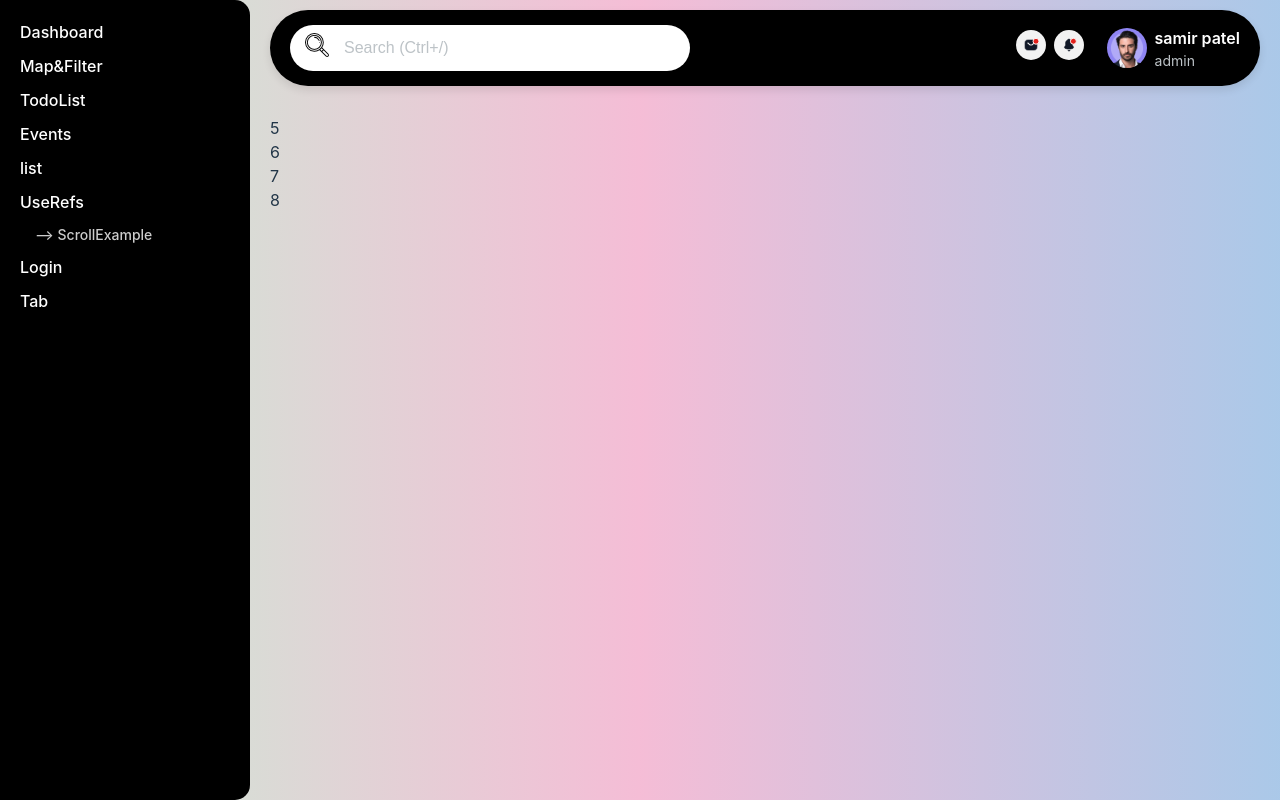
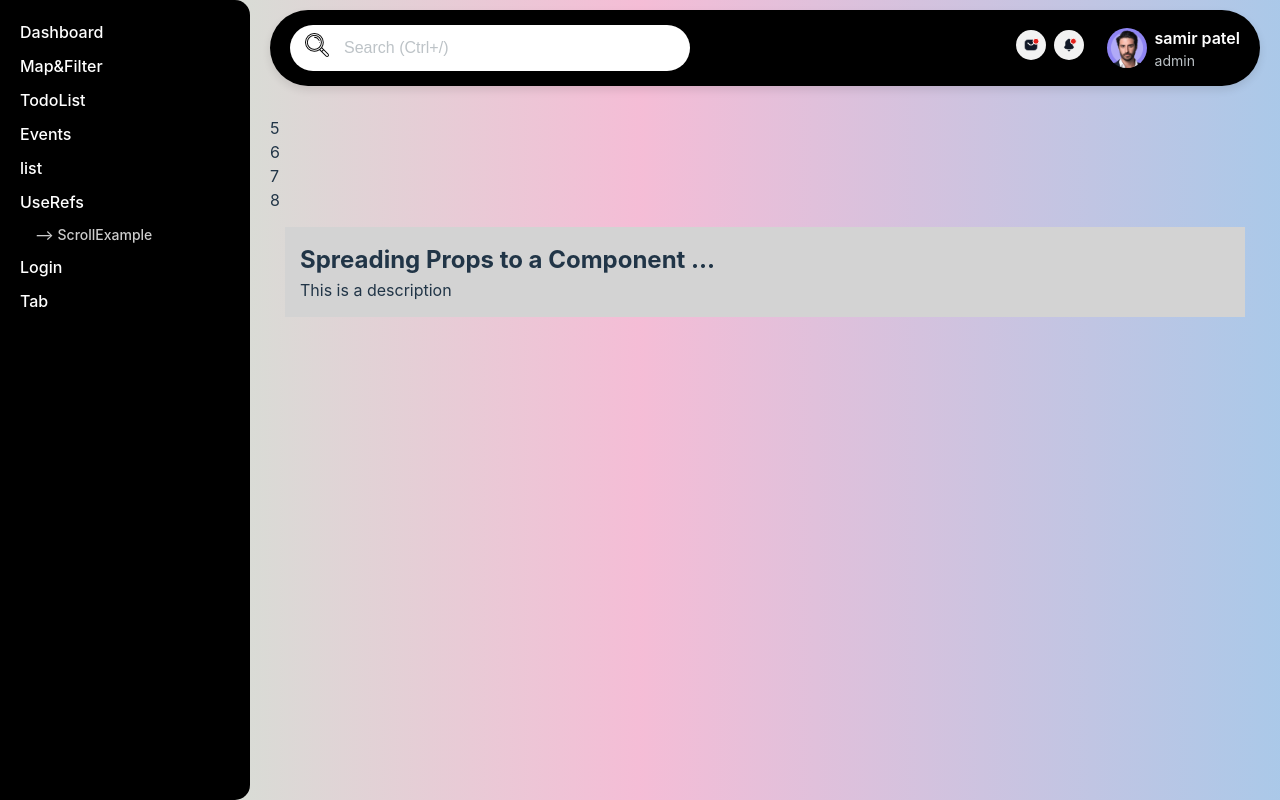
Before and after one commit to sparkle-mind/ReactPrac-Troo, a React (Vite) app: page /listParent in a window 1280 px wide. Built offline with nearby package versions, Linux system fonts and the light colour scheme.

Commit message:
add spread props to a component

```diff
--- a/src/components/list/ListParent.jsx
+++ b/src/components/list/ListParent.jsx
@@ -1,13 +1,22 @@
 import { ListChild } from "./ListChild"
+import RestProps from "./RestProps";
 
-export const ListParent = ()=>{
-    const numberList=[5,6,7,8]
+export const ListParent = () => {
+    const numberList = [5, 6, 7, 8]
+    const extraProps =  { className: 'custom-class',
+        style: { backgroundColor: 'lightgray', margin: "15px", padding: "15px" }
+    };
+
     return (
         <>
             <ListChild
                 ListElementTag="ul" // you can set any tag here as a value like ul,div,h5 etc and variable or component as well,
                 numberList={numberList} // if i this props is not available then it return fruits array list.
             />
+
+            <RestProps title="Spreading Props to a Component ..." description="This is a description" {...extraProps} />
+
+
         </>
     )
 }
--- /dev/null
+++ b/src/components/list/RestProps.jsx
@@ -0,0 +1,12 @@
+const RestProps =({ title, description, ...otherProps }) => {
+return (
+    <>
+    <div {...otherProps}>
+      <h2>{title}</h2>
+      <p>{description}</p>
+    </div>
+    </>
+)
+}
+
+export default RestProps;
```
